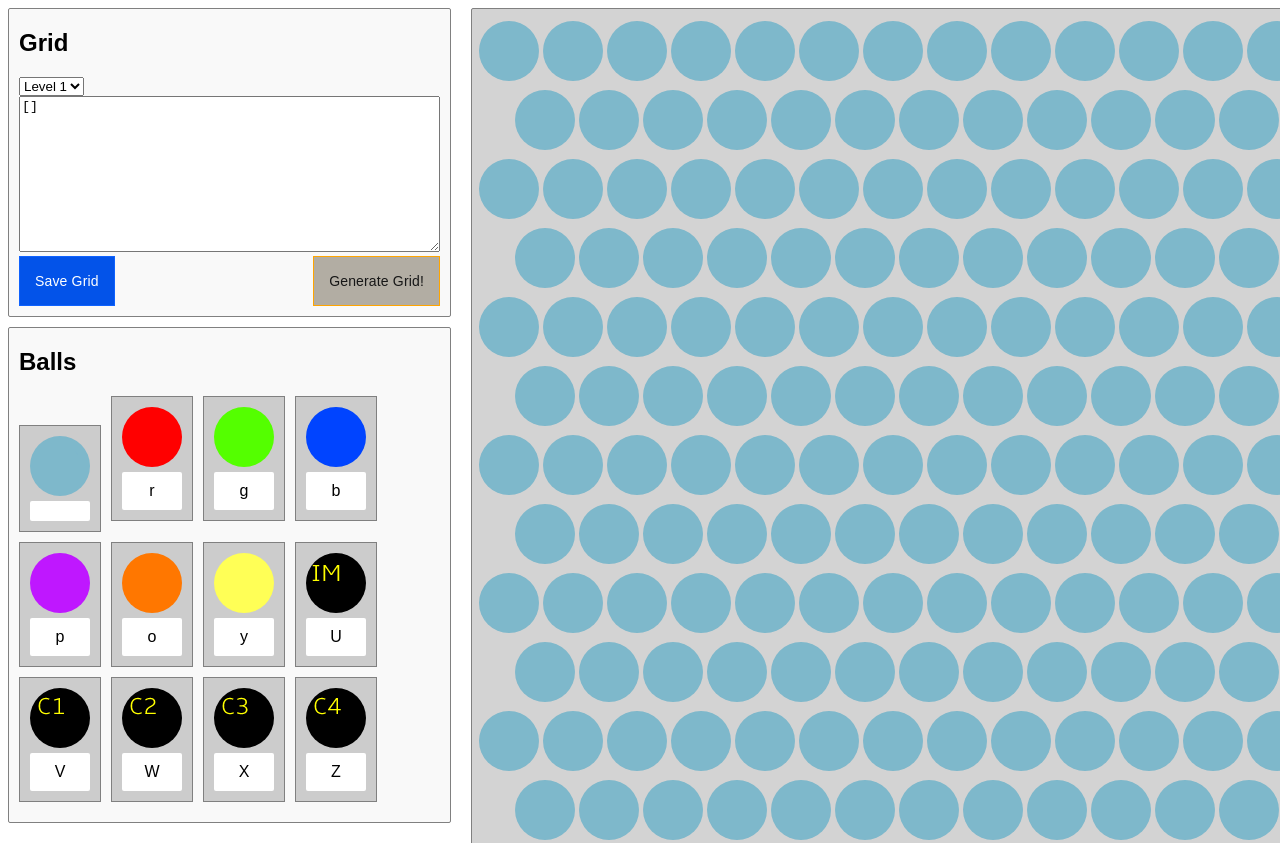
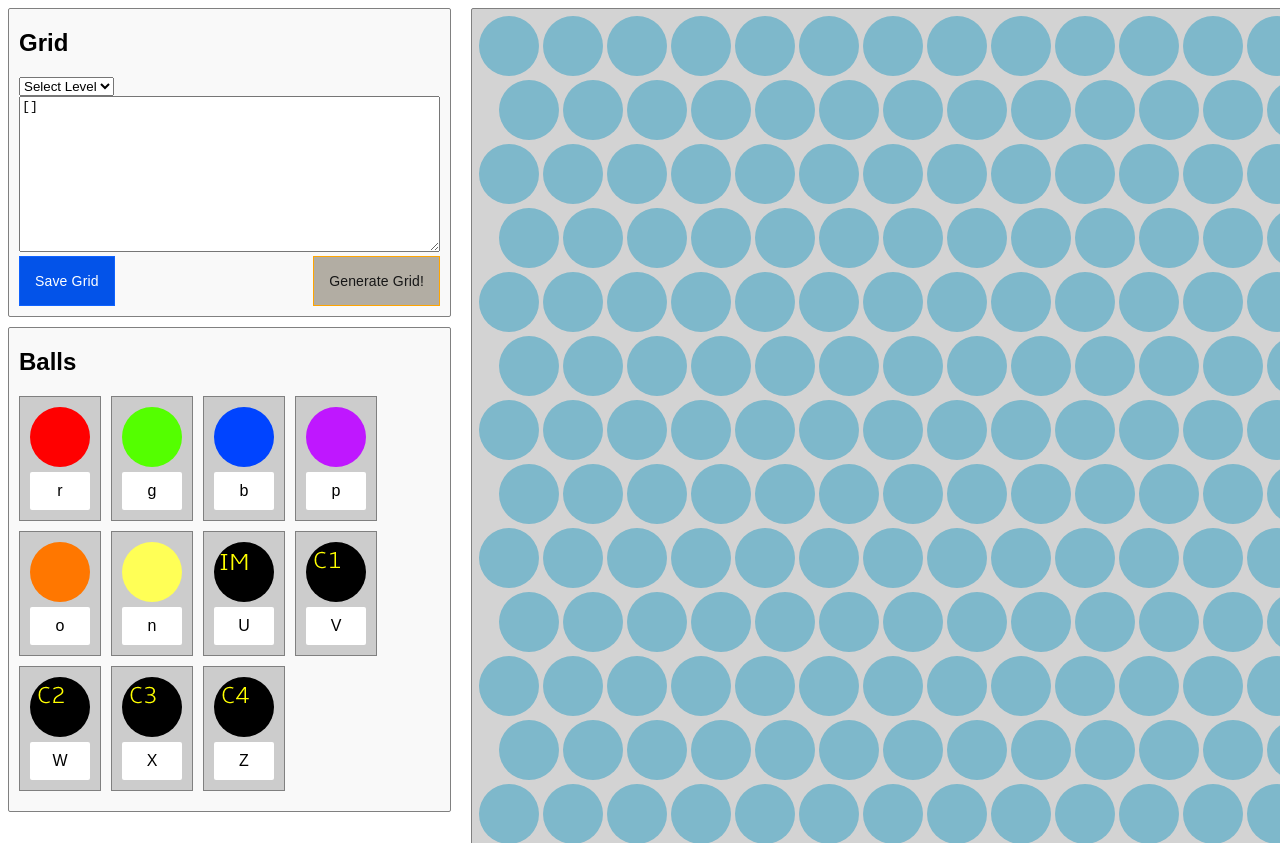
Before and after one commit to aerian-darren/bpc, a plain HTML site: page index.html in a window 1280 px wide. Shown: the top 843 px of the page. Drawn offline with Linux system fonts and the light colour scheme.

Commit message:
chore: update rows and change y to n

```diff
--- a/index.html
+++ b/index.html
@@ -13,6 +13,7 @@
                         id="levelSelect"
                         onchange="loadGridFromLocalStorage()"
                     >
+                        <option value="">Select Level</option>
                         <option value="level1">Level 1</option>
                         <option value="level2">Level 2</option>
                         <option value="level3">Level 3</option>
@@ -56,10 +57,6 @@
             // JSON configuration for the left-side elements
             const config = [
                 {
-                    dataId: " ",
-                    imgSrc: "blank_ball.png",
-                },
-                {
                     dataId: "r",
                     imgSrc: "red_ball.png",
                 },
@@ -80,7 +77,7 @@
                     imgSrc: "orange_ball.png",
                 },
                 {
-                    dataId: "y",
+                    dataId: "n",
                     imgSrc: "yellow_ball.png",
                 },
                 {
@@ -137,7 +134,6 @@
                         ballImg.src = item.imgSrc;
 
                         ballDiv.appendChild(ballImg);
-
                         imageContainer.appendChild(ballDiv);
 
                         const contentContainer = document.createElement("div");
@@ -345,7 +341,7 @@
             generateLeftSide(JSON.stringify(config));
 
             // Call the generateGrid function to create the grid
-            generateGrid("grid", 17, 21);
+            generateGrid("grid", 18, 21);
 
             const balls = document.querySelectorAll(".ball");
 
--- a/style.css
+++ b/style.css
@@ -85,11 +85,10 @@ button {
 
 .row {
     display: flex;
-    padding-top: 5px;
 }
 
 .row:nth-child(even) {
-    margin-left: 36px;
+    margin-left: 20px;
 }
 
 .cell {
```
Also changed, not shown: 1 other file.
